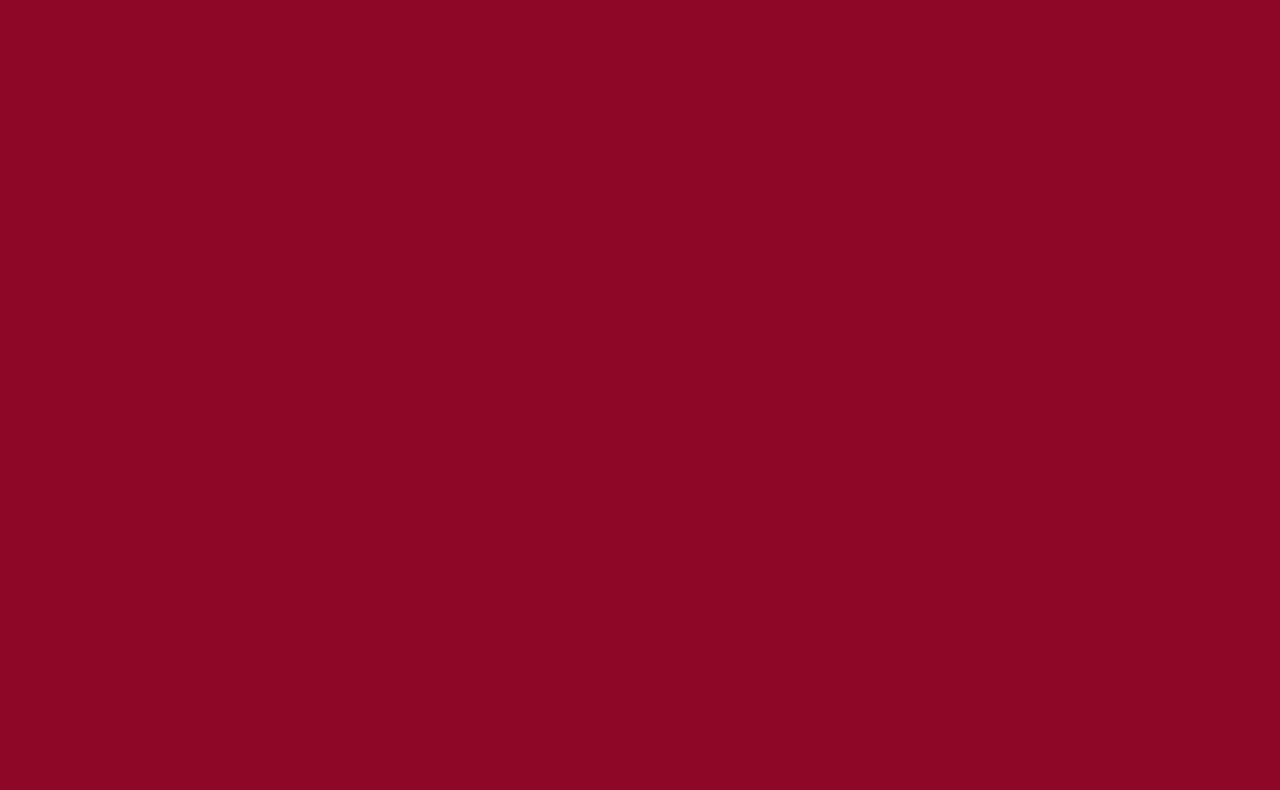
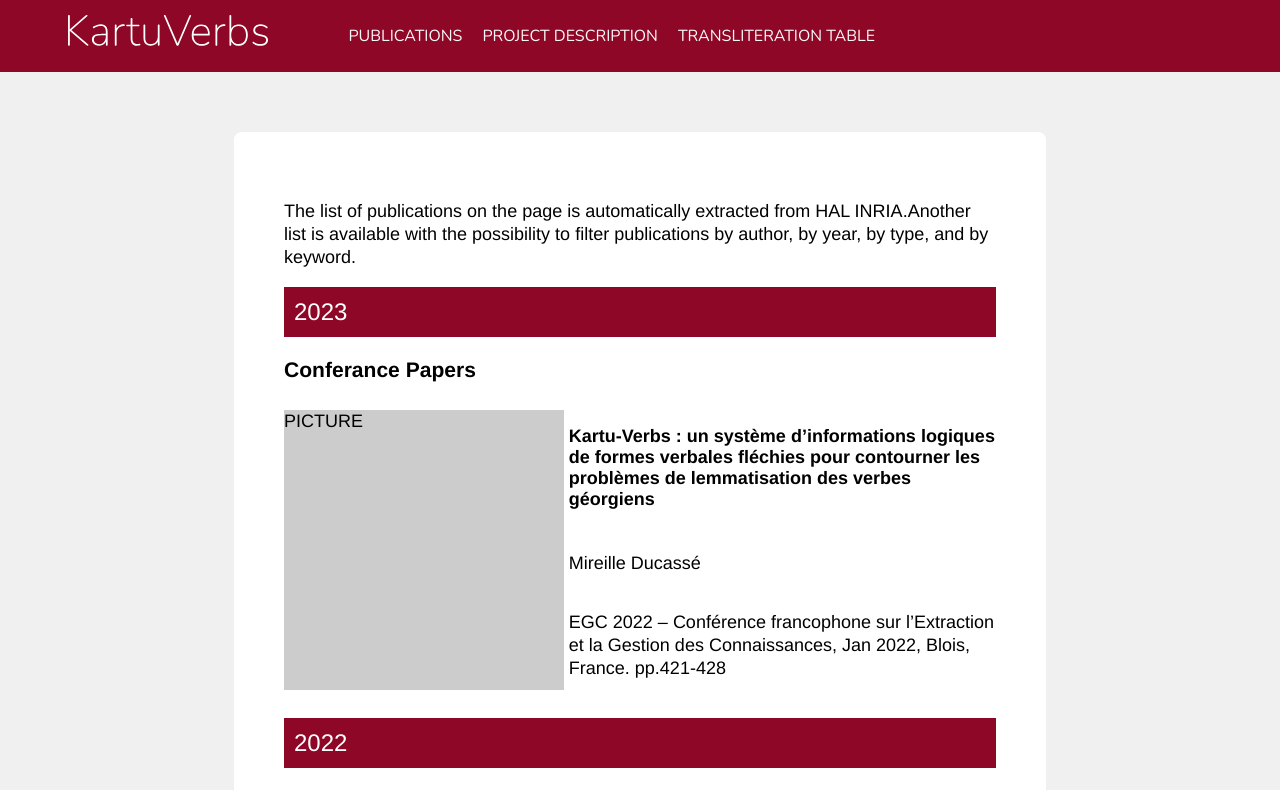
Before and after one commit to Uchaneishvili/kartu-verbs, a React (Create React App) app: page /publications in a window 1280 px wide. Before the commit this address had no page. Shown: the top 790 px of the page. Built offline with nearby package versions, Linux system fonts and the light colour scheme.

Commit message:
Publication page

```diff
--- a/src/App.js
+++ b/src/App.js
@@ -8,6 +8,7 @@ import Allverb from "./pages/Allverb/Allverb";
 import TransliterationTable from "./pages/TransliterationTable/TransliterationTable";
 
 import ProjectDescription from "./pages/ProjectDescription/ProjectDescription";
+import Publicaiton from "./pages/Publication/Publication";
 
 function App() {
   return (
@@ -22,6 +23,7 @@ function App() {
           element={<TransliterationTable />}
         />
         <Route path="/project-description" element={<ProjectDescription />} />
+        <Route path="/publications" element={<Publicaiton />} />
       </Routes>
     </BrowserRouter>
   );
--- a/src/pages/ProjectDescription/ProjectDescription.js
+++ b/src/pages/ProjectDescription/ProjectDescription.js
@@ -57,8 +57,10 @@ function ProjectDescription() {
               Chachua, Ana Idadze, Veriko Nikuradze, Tornike Tchanturia, Ana
               Elchishvili, and Aleksandre Jajanidze. We are grateful to Keti
               Meipariani who managed the working teams of two semesters and who
-              remotely helps the following teams. Last but not least, we want to
-              warmly thank Sébastien Ferré for his support to use Sparklis.{" "}
+              remotely helps the following teams. We want to warmly thank
+              Sébastien Ferré for his support to use Sparklis and last but not
+              least, thanks to Giga Uchaneishvili, Bachana Saginadze and Mikheil
+              Darsavelidze for designing and building this Web Application.{" "}
             </p>
           </div>
 
--- /dev/null
+++ b/src/pages/Publication/Publication.js
@@ -0,0 +1,73 @@
+import React from "react";
+import Header from "../../components/Header/Header";
+import Footer from "../../components/Footer/Footer";
+import styles from "./Publication.module.css";
+const Publicaiton = () => {
+  return (
+    <>
+      <Header />
+
+      <div className={styles.wrapper}>
+        <div className={styles.content}>
+          <p>
+            The list of publications on the page is automatically extracted from
+            HAL INRIA.Another list is available with the possibility to filter
+            publications by author, by year, by type, and by keyword.
+          </p>
+          <div className={styles.card}>
+            <div className={styles.bar}>
+              <h3>2023</h3>
+            </div>
+            <div className={styles.cardContent}>
+              <h3>Conferance Papers</h3>
+
+              <div className={styles.innerContent}>
+                <div className={styles.pic}>PICTURE</div>
+                <div className={styles.paragraph}>
+                  <h4>
+                    Kartu-Verbs : un système d’informations logiques de formes
+                    verbales fléchies pour contourner les problèmes de
+                    lemmatisation des verbes géorgiens
+                  </h4>
+
+                  <p>Mireille Ducassé</p>
+                  <p>
+                    EGC 2022 – Conférence francophone sur l’Extraction et la
+                    Gestion des Connaissances, Jan 2022, Blois, France.
+                    pp.421-428
+                  </p>
+                </div>
+              </div>
+            </div>
+          </div>
+
+          <div className={styles.card}>
+            <div className={styles.bar}>
+              <h3>2022</h3>
+            </div>
+            <div className={styles.cardContent}>
+              <h3>Conferance Papers</h3>
+
+              <div className={styles.innerContent}>
+                <div className={styles.pic}>PICTURE</div>
+                <div className={styles.paragraph}>
+                  <h4>
+                   ansdbaffbdasfib bab dbasjb jdasbj dkjasfiwo nbasbnd ajsk f
+                  </h4>
+
+                  <p>Mireille Ducassé</p>
+                  <p>
+                    lorem epsasd sahbdbahs hdasj as
+                  </p>
+                </div>
+              </div>
+            </div>
+          </div>
+        </div>
+      </div>
+      <Footer />
+    </>
+  );
+};
+
+export default Publicaiton;
--- /dev/null
+++ b/src/pages/Publication/Publication.module.css
@@ -0,0 +1,74 @@
+.wrapper {
+  position: relative;
+  min-height: 80vh;
+  background: #f0f0f0;
+  padding: 60px;
+}
+.content {
+  display: flex;
+  width: 70%;
+  background-color: #fff;
+  margin: 0 auto;
+  border-radius: 8px;
+  padding: 50px;
+  font-family: Helvetica;
+  font-size: 18px;
+  font-weight: 300;
+  line-height: 23px;
+  letter-spacing: 0em;
+  flex-direction: column;
+}
+.card {
+  display: flex;
+  flex-direction: column;
+  margin-bottom: 20px;
+}
+
+.bar {
+  display: flex;
+  align-items: center;
+  background-color: #8e0727;
+  padding-left: 10px;
+  height: 50px;
+}
+.bar > h3 {
+  font-size: 24px;
+  font-weight: 500;
+  line-height: 28px;
+  letter-spacing: 0em;
+  color: #fff;
+}
+
+.cardContent {
+  display: flex;
+  justify-content: center;
+  flex-direction: column;
+  align-items: left;
+}
+
+.innerContent {
+  display: flex;
+  flex-direction: row;
+  justify-content: space-between;
+  align-items: center;
+}
+
+.pic {
+  display: flex;
+  width: 280px;
+  height: 280px;
+  background-color: #ccc;
+}
+
+.paragraph {
+  display: flex;
+  flex-direction: column;
+  width: 60%;
+}
+
+.paragraph > h4 {
+  font-size: 18px;
+  font-weight: 700;
+  line-height: 21px;
+  letter-spacing: 0em;
+}
```
